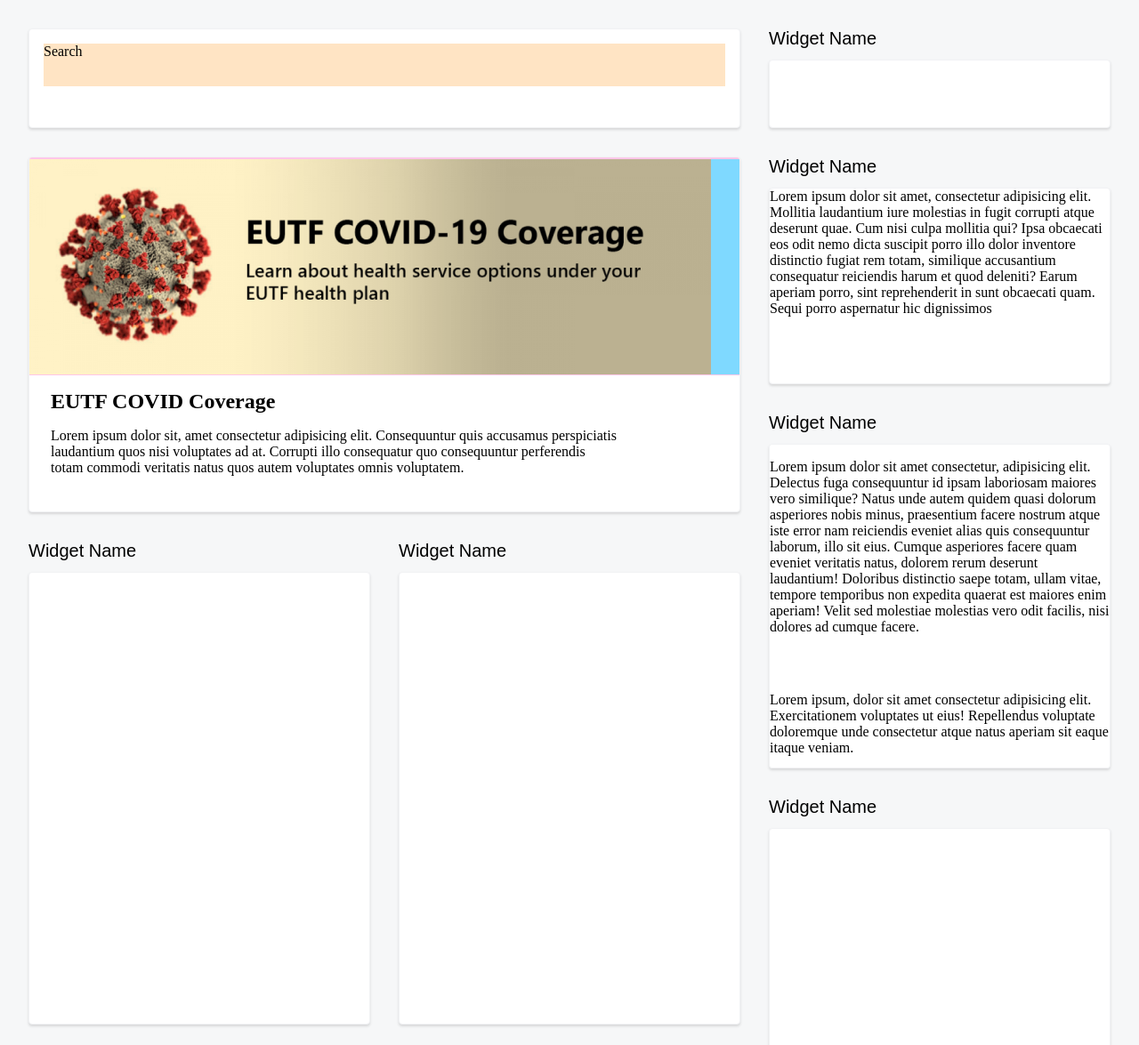
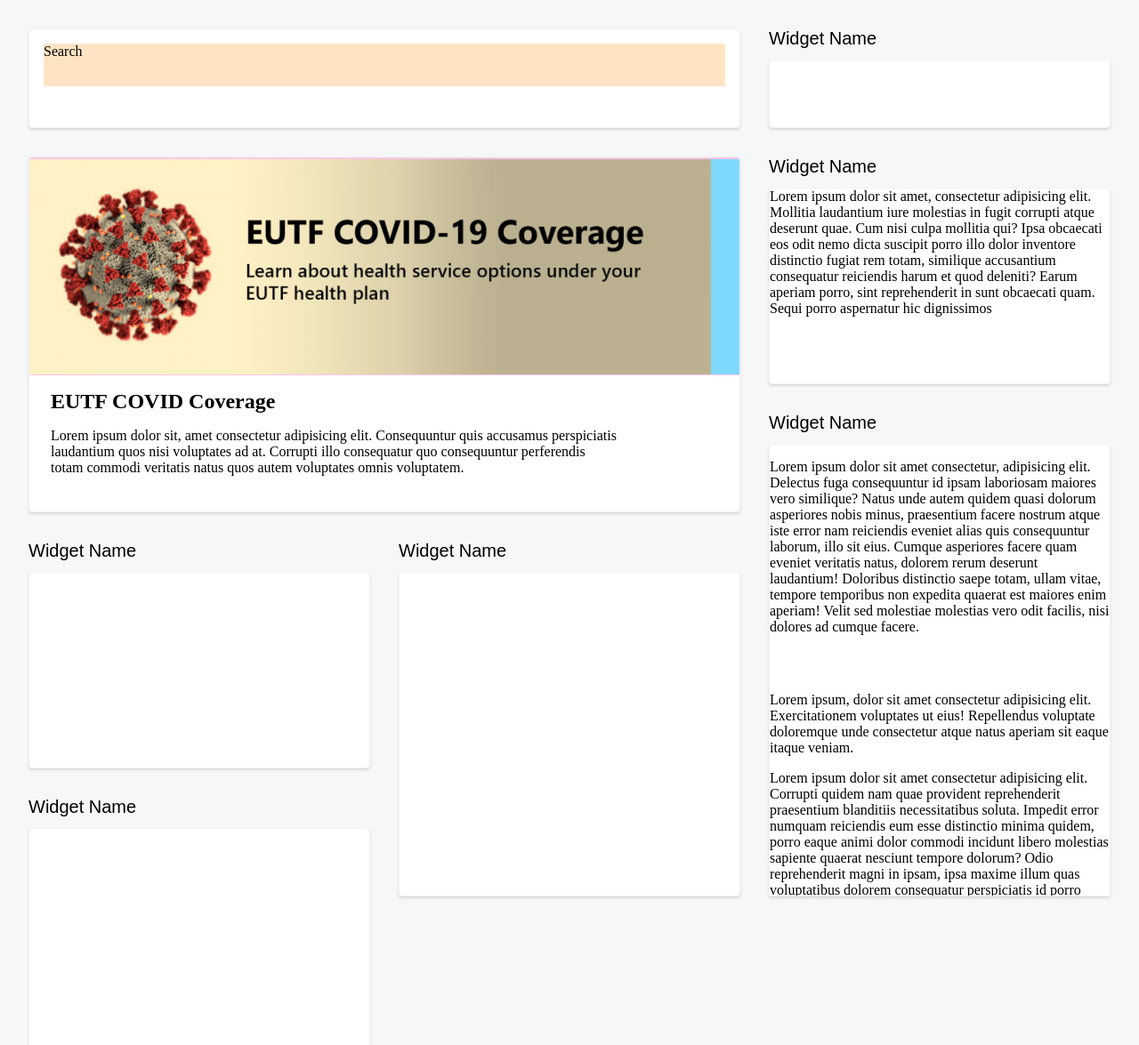
Before and after one commit to BodyCopy/markup, a plain HTML site: page index.html in a window 1280 px wide. Shown: the top 1175 px of the page at 89% size. Drawn offline with Linux system fonts and the light colour scheme.

Commit message:
varied the widget heights

```diff
--- a/index.html
+++ b/index.html
@@ -44,7 +44,7 @@
             Lorem ipsum dolor sit amet, consectetur adipisicing elit. Mollitia laudantium iure molestias in fugit corrupti atque deserunt quae. Cum nisi culpa mollitia qui? Ipsa obcaecati eos odit nemo dicta suscipit porro illo dolor inventore distinctio fugiat rem totam, similique accusantium consequatur reiciendis harum et quod deleniti? Earum aperiam porro, sint reprehenderit in sunt obcaecati quam. Sequi porro aspernatur hic dignissimos
           </div>
         </div>
-        <div class="widget-wrapper three-row">
+        <div class="widget-wrapper four-row">
           <h3 class="widget-header">Widget Name</h3>
           <div class="widget-container default-widget">
             <p>Lorem ipsum dolor sit amet consectetur, adipisicing elit. Delectus fuga consequuntur id ipsam laboriosam maiores vero similique? Natus unde autem quidem quasi dolorum asperiores nobis minus, praesentium facere nostrum atque iste error nam reiciendis eveniet alias quis consequuntur laborum, illo sit eius. Cumque asperiores facere quam eveniet veritatis natus, dolorem rerum deserunt laudantium! Doloribus distinctio saepe totam, ullam vitae, tempore temporibus non expedita quaerat est maiores enim aperiam! Velit sed molestiae molestias vero odit facilis, nisi dolores ad cumque facere. </p>
@@ -53,11 +53,11 @@
             <p>Lorem ipsum dolor sit amet consectetur adipisicing elit. Corrupti quidem nam quae provident reprehenderit praesentium blanditiis necessitatibus soluta. Impedit error numquam reiciendis eum esse distinctio minima quidem, porro eaque animi dolor commodi incidunt libero molestias sapiente quaerat nesciunt tempore dolorum? Odio reprehenderit magni in ipsam, ipsa maxime illum quas voluptatibus dolorem consequatur perspiciatis id porro ducimus neque dolore quo nisi doloribus libero natus nobis mollitia dolores error sapiente. Officia, similique incidunt quae ratione placeat laboriosam consectetur odio, accusamus neque quas blanditiis tempore exercitationem facere quam corrupti veniam est voluptatibus soluta itaque suscipit iure quidem ad. Optio impedit obcaecati nemo? Hic assumenda voluptatum eveniet quos, at optio ratione, atque a quia delectus asperiores. Assumenda quasi ducimus vel atque sunt, eos similique?</p>
           </div>
         </div>
-        <div class="widget-wrapper">
+        <div class="widget-wrapper two-row">
           <h3 class="widget-header">Widget Name</h3>
           <div class="widget-container default-widget"></div>
         </div>
-        <div class="widget-wrapper">
+        <div class="widget-wrapper three-row">
           <h3 class="widget-header">Widget Name</h3>
           <div class="widget-container default-widget"></div>
         </div>
```
